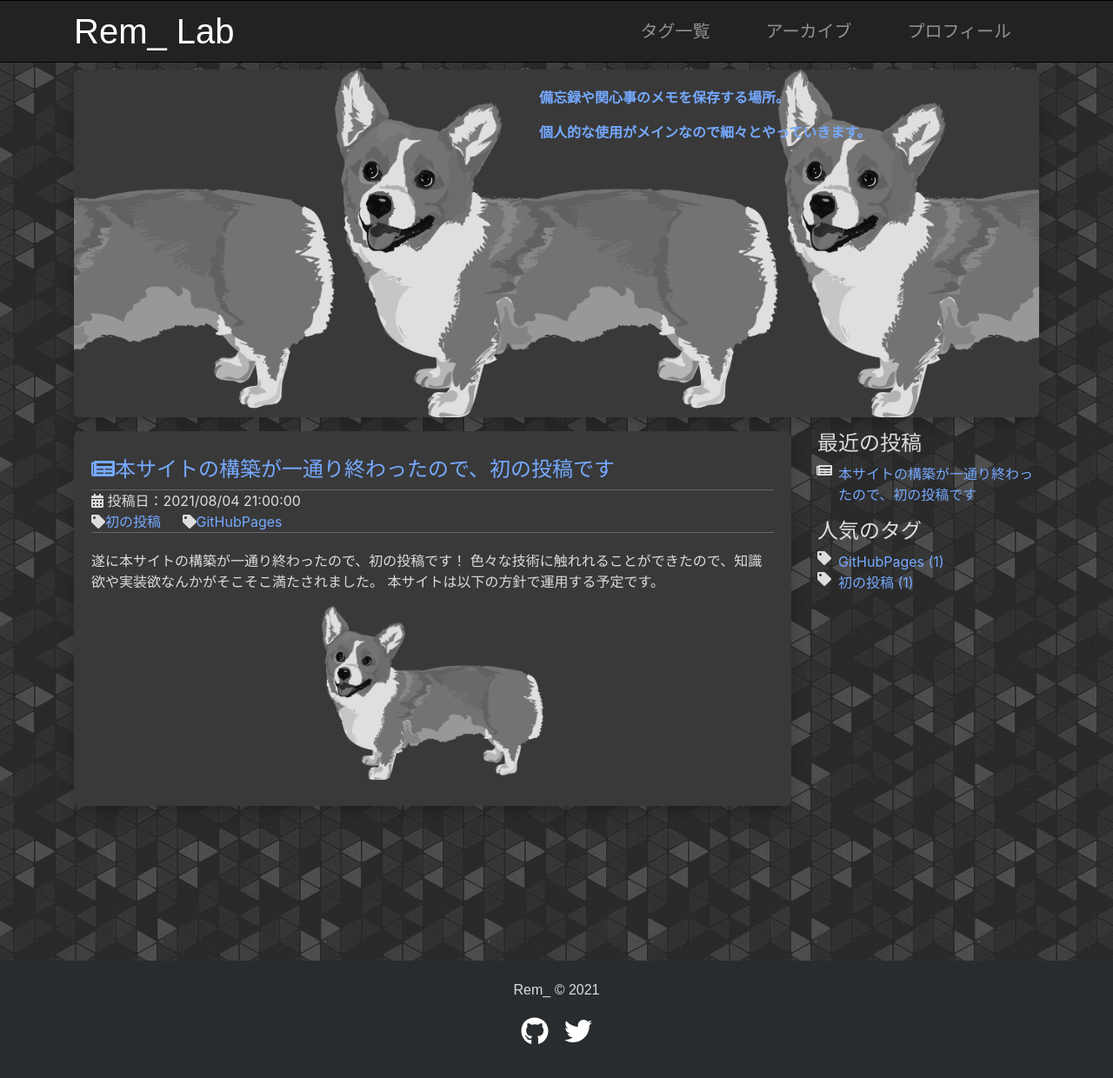
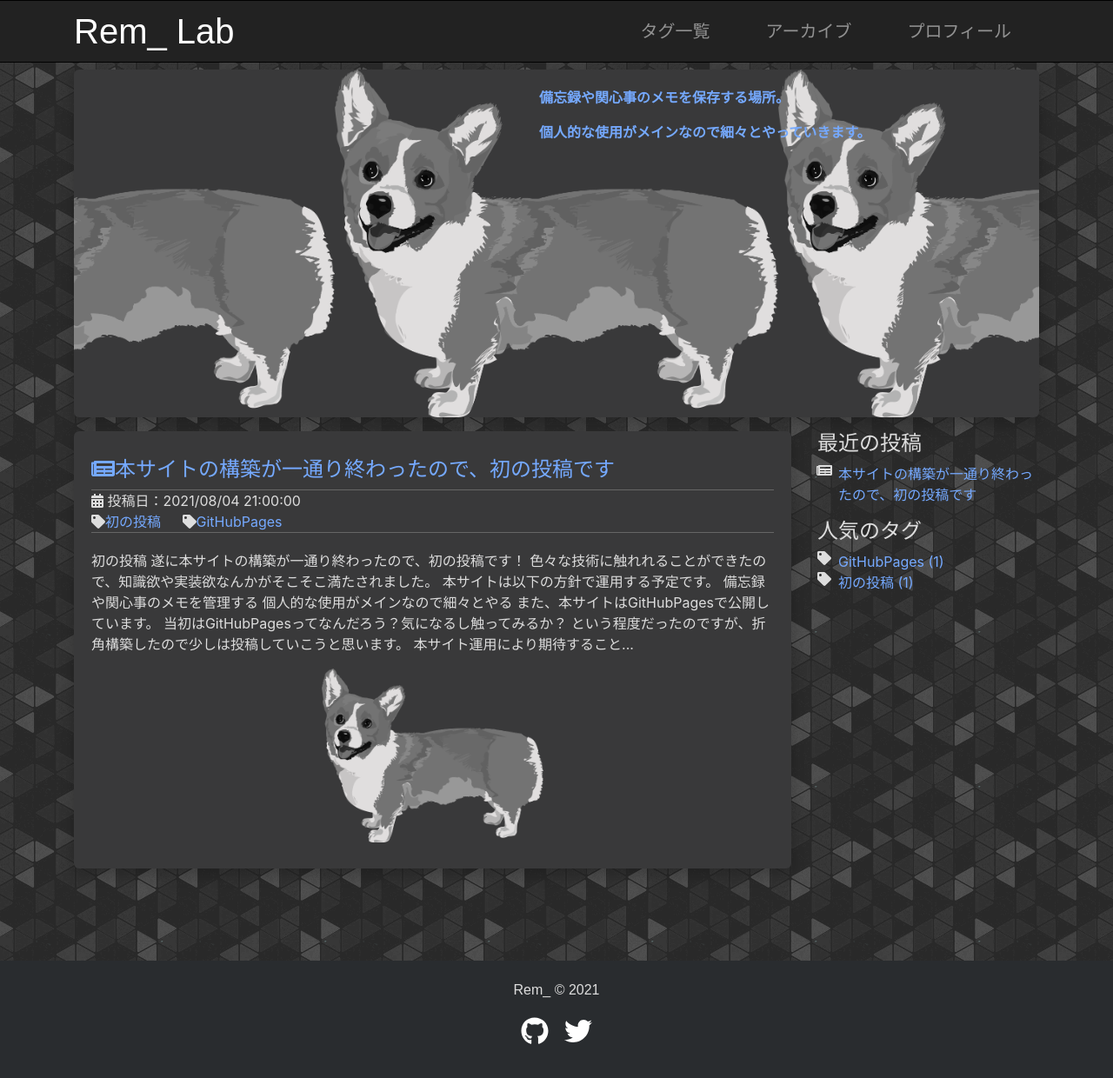
Before and after one commit to silverag-corgi/blog-old, a Jekyll site: the page built from index.html, in a window 1280 px wide and 1265 px high. Shown: the top 1240 px of the window at 87% size. Built offline with Jekyll 4.4.1, drawn with Linux system fonts in a browser that asks for light colours; the list of posts is cut into pages by our own code.

Commit message:
[c_mod] テーマ(JekyllCleanDark)編集
記事説明を内容抜粋に変更

```diff
--- a/_config.yml
+++ b/_config.yml
@@ -58,6 +58,12 @@ recent_posts: 5
 # Popular Tags
 popular_tags: 5
 
+# Content Excerpt Separator
+excerpt_separator: "<!-- more -->"
+
+# Content Excerpt Words
+excerpt_words: 10
+
 # Markdown Rendering Engine
 markdown: kramdown
 kramdown:
--- a/_layouts/home.html
+++ b/_layouts/home.html
@@ -39,7 +39,7 @@ layout: page
 
     <div class="post-desc">
         <p>
-            {{ post.description }}
+            {{ post.excerpt | strip_html | truncatewords:site.excerpt_words }}
         </p>
     </div>
 
--- a/_layouts/tag_index.html
+++ b/_layouts/tag_index.html
@@ -47,7 +47,7 @@ layout: page
 
       <div class="post-desc">
           <p>
-              {{ post.description }}
+              {{ post.excerpt | strip_html | truncatewords:site.excerpt_words }}
           </p>
       </div>
 
```
